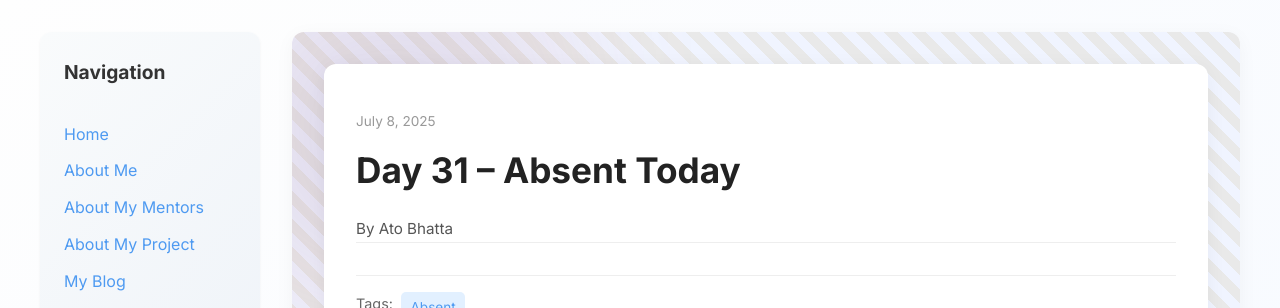
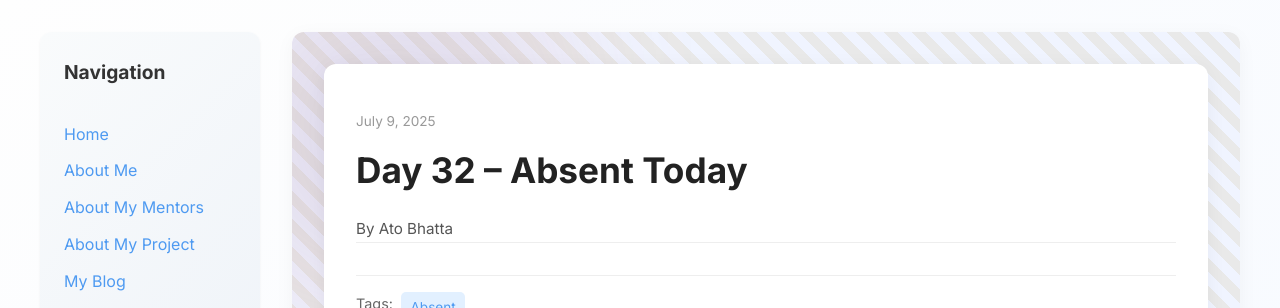
Before and after one commit to Ato-2025/Ato-2025.github.io, a Jekyll site: the page built from _posts/2025-07-09-day-32.md, in a window 1280 px wide. Shown: the top 308 px of the page. Built offline with Jekyll 4.4.1, drawn with Linux system fonts in a browser that asks for light colours.

Commit message:
Update 2025-07-09-day-32.md

```diff
--- a/_posts/2025-07-09-day-32.md
+++ b/_posts/2025-07-09-day-32.md
@@ -1,8 +1,8 @@
 ---
 layout: post
-title: "Day 31 – Absent Today"
-date: 2025-07-08
+title: "Day 32 – Absent Today"
+date: 2025-07-09
 author: Ato Bhatta
-permalink: /day31.html
+permalink: /day32.html
 tags: ["Absent"]
 ---
```
